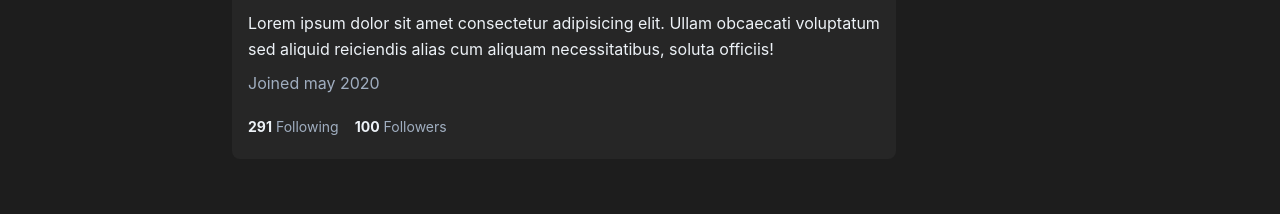
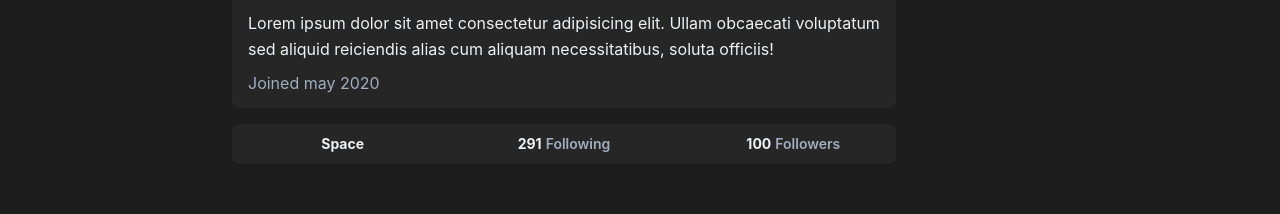
Before and after one commit to azrayaal/spaces_frontend, a React (Vite) app: page /my-profile in a window 1280 px wide. Shown: the part 342-556 px from the top of the page. Built offline with nearby package versions, Linux system fonts and the light colour scheme; no server answers.

Commit message:
update content

```diff
--- a/src/App.tsx
+++ b/src/App.tsx
@@ -6,35 +6,18 @@ import MainContent from "./pages/home/content";
 import Register from "./pages/register";
 import RegisterFinal from "./pages/register/registerFinal";
 // import DetailContent from "./pages/detailcontent";
-import { useEffect, useState } from "react";
-import Cookies from "js-cookie";
-import { jwtDecode } from "jwt-decode";
-import { UserFromPayload } from "./datas/data-types";
 import EditProfile from "./pages/editProfile";
 import MyProfile from "./pages/myProfile";
 
 // import dotenv from "dotenv";
 
 function App() {
-  // dotenv.config();
-  const [dataUserLogin, setDataUserLogin] = useState<UserFromPayload>();
-  // console.log("data user dari APp", dataUserLogin);
-  useEffect(() => {
-    const token = Cookies.get("token");
-    if (token) {
-      const jwtToken = atob(token);
-      const payload: UserFromPayload = jwtDecode(jwtToken);
-      setDataUserLogin(payload.user);
-      console.log("data dari App", payload.user);
-    }
-  }, []);
-
   return (
     <>
       <Router>
         <Routes>
-          <Route path="/" element={<Home {...dataUserLogin} />}>
-            <Route index element={<MainContent {...dataUserLogin} />}></Route>
+          <Route path="/" element={<Home />}>
+            <Route index element={<MainContent />}></Route>
             {/* <Route path="/spaces/:id" element={<DetailContent />} /> */}
             <Route path="/my-profile" element={<MyProfile />} />
             <Route path="/edit-profile" element={<EditProfile />} />
--- a/src/components/content.tsx
+++ b/src/components/content.tsx
@@ -21,6 +21,8 @@ import { useEffect, useState } from "react";
 export default function ContentSpace(props: ContentSpaceProps) {
   const { avatar, profileName, userName, content, image_content, id } = props;
   const [openOpt, setOpenOpt] = useState<Boolean>(false);
+
+  const imgCLoud = `https://res.cloudinary.com/ddpo1vjim/image/upload/v1708243347/`;
 
   const openOption = () => {
     setOpenOpt(true);
@@ -114,12 +116,14 @@ export default function ContentSpace(props: ContentSpaceProps) {
             maxW={{ base: "56px", sm: "56px" }}
             minH={{ base: "56px", sm: "56px" }}
             maxH={{ base: "56px", sm: "56px" }}
-            // src={`https://res.cloudinary.com/ddpo1vjim/image/upload/v1707986444/${avatar}`}
-            src={`/`}
+            src={`${imgCLoud}${avatar}.jpg`}
           />
           <Stack>
             <CardBody w={480}>
-              <Link to={`/spaces/${id}`}>
+              <Link
+                to={`/spaces/${id}`}
+                style={{ color: "inherit", textDecoration: "none" }}
+              >
                 <Box>
                   <Flex>
                     <Center>
--- a/src/components/postInput.tsx
+++ b/src/components/postInput.tsx
@@ -14,8 +14,12 @@ import { RiImageAddFill } from "react-icons/ri";
 import { useEffect, useRef, useState } from "react";
 import { APIPOST } from "../libs/api";
 import { Cloudinary } from "cloudinary-core";
+import Cookies from "js-cookie";
+import { jwtDecode } from "jwt-decode";
+import { UserFromPayload } from "../datas/data-types";
 
-export default function PostInput(dataUserLogin: any) {
+export default function PostInput() {
+  const [dataUserLogin, setDataUserLogin] = useState<UserFromPayload>();
   const [isLogin, setIsLogIn] = useState<Boolean>(false);
   const [postImage, setPostImage] = useState<any>();
   const [postContent, setPostContent] = useState<string>("");
@@ -23,10 +27,8 @@ export default function PostInput(dataUserLogin: any) {
   const [imageUrl, setImageUrl] = useState<string>("");
   const textareaRef = useRef<HTMLTextAreaElement>(null);
 
-  console.log("dari input", dataUserLogin);
-
   const checkLogin = () => {
-    if (dataUserLogin.email) {
+    if (dataUserLogin?.email) {
       setIsLogIn(true);
     }
   };
@@ -36,7 +38,7 @@ export default function PostInput(dataUserLogin: any) {
       const data = {
         content: postContent,
         image: postImage,
-        userId: dataUserLogin.id,
+        userId: dataUserLogin?.id,
       };
       await APIPOST.post("spaces", data);
       console.log("data post", data);
@@ -57,12 +59,21 @@ export default function PostInput(dataUserLogin: any) {
       });
     }
 
-    if (dataUserLogin.profile_picture) {
+    if (dataUserLogin?.profile_picture) {
       const cl = new Cloudinary({ cloud_name: "ddpo1vjim" });
-      const url = cl.url(dataUserLogin.profile_picture);
+      const url = cl.url(dataUserLogin?.profile_picture);
+      console.log("url", url);
       setImageUrl(url);
     }
-  }, [dataUserLogin.profile_picture]);
+
+    const token = Cookies.get("token");
+    if (token) {
+      const jwtToken = atob(token);
+      const payload: UserFromPayload = jwtDecode(jwtToken);
+      setDataUserLogin(payload.user);
+      // console.log("", payload.user);
+    }
+  }, [dataUserLogin?.profile_picture]);
   return (
     <>
       {isLogin ? (
--- a/src/components/sideProfile.tsx
+++ b/src/components/sideProfile.tsx
@@ -8,17 +8,16 @@ import {
   Image,
   Text,
 } from "@chakra-ui/react";
-import { useState } from "react";
+import { useNavigate } from "react-router-dom";
+// import { UserFromPayload } from "../datas/data-types";
 
-export default function SideProfile(dataUserLogin: any) {
-  const [profilePict, setProfilePict] = useState(
-    `https://res.cloudinary.com/ddpo1vjim/image/upload/${dataUserLogin.profile_picture}`
-  );
-
-  // const dataUserLogiin = () => {
-  //   setloin(dataUserLogin);
-  // };
-
+export default function SideProfile(props: any) {
+  const { full_name, username, profile_description, profile_picture } = props;
+  const imgCLoud = `https://res.cloudinary.com/ddpo1vjim/image/upload/v1708243347/`;
+  const navigate = useNavigate();
+  const handleClick = () => {
+    navigate("/my-profile");
+  };
   return (
     <Box m={4}>
       <Card bg="mainBg.200" borderRadius="lg">
@@ -47,7 +46,7 @@ export default function SideProfile(dataUserLogin: any) {
                 w={14}
                 left={2}
                 maxW={{ base: "100%", sm: "200px" }}
-                src={`${profilePict}.jpg`}
+                src={`${imgCLoud}${profile_picture}.jpg`}
                 alt="Caffe Latte"
               />
             </Center>
@@ -57,19 +56,20 @@ export default function SideProfile(dataUserLogin: any) {
                 size="xs"
                 borderRadius="md"
                 float={"right"}
+                onClick={handleClick}
               >
-                Edit Profile
+                My Profile
               </Button>
             </Box>
           </Box>
           <Heading size="sm" mt={2}>
-            {dataUserLogin.full_name}
+            {full_name}
           </Heading>
           <Text fontSize="xs" color={"gray.400"}>
-            @{dataUserLogin.username}
+            @{username}
           </Text>
           <Text fontSize="sm" py={2}>
-            {dataUserLogin.profile_description}
+            {profile_description}
           </Text>
           <Box>
             <Flex>
--- a/src/pages/home/content/index.tsx
+++ b/src/pages/home/content/index.tsx
@@ -5,9 +5,8 @@ import { useEffect, useState } from "react";
 import { ContentTypes } from "../../../datas/data-types";
 import { API } from "../../../libs/api";
 
-export default function MainContent(dataUserLogin: any) {
+export default function MainContent() {
   const [content, setContent] = useState([]);
-  console.log("dari content", dataUserLogin);
 
   const getContent = async () => {
     try {
@@ -27,7 +26,7 @@ export default function MainContent(dataUserLogin: any) {
 
   return (
     <>
-      <PostInput {...dataUserLogin} />
+      <PostInput />
 
       <Center></Center>
       {/* content */}
--- a/src/pages/home/index.tsx
+++ b/src/pages/home/index.tsx
@@ -59,7 +59,7 @@ export default function Home(dataUserLogin: any) {
             <Outlet />
           </Box>
           <Box w={"30%"} h={"610px"} position={"sticky"} top={0}>
-            <ProfileNSuggest {...dataUserLogin} />
+            <ProfileNSuggest />
           </Box>
         </Flex>
       </Box>
--- a/src/pages/home/profileNsuggest/index.tsx
+++ b/src/pages/home/profileNsuggest/index.tsx
@@ -4,19 +4,14 @@ import SideProfile from "../../../components/sideProfile";
 import { useEffect, useState } from "react";
 import SideProfileNotLogin from "../../../components/sideProfileNotLogin";
 import { API } from "../../../libs/api";
-import { SuggestionTypes } from "../../../datas/data-types";
+import { SuggestionTypes, UserFromPayload } from "../../../datas/data-types";
+import Cookies from "js-cookie";
+import { jwtDecode } from "jwt-decode";
 
-export default function ProfileNSuggest(dataUserLogin: any) {
+export default function ProfileNSuggest() {
+  const [dataUserLogin, setDataUserLogin] = useState<any>();
   const [isLogin, setIsLogin] = useState<boolean>(false);
   const [suggestData, setSuggestData] = useState([]);
-
-  const checkLogin = () => {
-    if (dataUserLogin.email) {
-      setIsLogin(true);
-    }
-  };
-
-  console.log(isLogin);
 
   const suggestAPI = async () => {
     try {
@@ -28,15 +23,34 @@ export default function ProfileNSuggest(dataUserLogin: any) {
       );
     }
   };
+
   useEffect(() => {
+    const token = Cookies.get("token");
+    const checkLogin = () => {
+      if (token) {
+        setIsLogin(true);
+      }
+    };
+    if (token) {
+      const jwtToken = atob(token);
+      const payload: UserFromPayload = jwtDecode(jwtToken);
+      setDataUserLogin(payload.user);
+      console.log("profile suggest", payload.user);
+    }
+
+    checkLogin();
     suggestAPI();
-    checkLogin();
   }, []);
   return (
     <>
       {isLogin ? (
         <>
-          <SideProfile {...dataUserLogin} />
+          <SideProfile
+            full_name={dataUserLogin?.full_name}
+            username={dataUserLogin?.username}
+            profile_description={dataUserLogin?.profile_description}
+            profile_picture={dataUserLogin?.profile_picture}
+          />
           <Box m={4}>
             <Card color="gray.100" bg="mainBg.200">
               <Heading size="sm" mt={3} ml={3}>
--- a/src/pages/myProfile/index.tsx
+++ b/src/pages/myProfile/index.tsx
@@ -7,8 +7,9 @@ import {
   Button,
   Flex,
   Text,
+  Grid,
+  GridItem,
 } from "@chakra-ui/react";
-import React from "react";
 import { useNavigate } from "react-router-dom";
 
 export default function MyProfile() {
@@ -18,6 +19,7 @@ export default function MyProfile() {
   };
   return (
     // <Box pb={4}>
+    <>
       <Box bg="mainBg.200" borderRadius="lg">
         <Image
           mt={4}
@@ -72,11 +74,57 @@ export default function MyProfile() {
             obcaecati voluptatum sed aliquid reiciendis alias cum aliquam
             necessitatibus, soluta officiis!
           </Text>
-        <Text fontSize="md" color={"gray.400"}>
+          <Text fontSize="md" color={"gray.400"} pb={3}>
             Joined may 2020
           </Text>
-        <Box py={3}>
-          <Flex>
+        </Box>
+      </Box>
+
+      <Card bg="mainBg.200" borderRadius="lg" color={"gray.100"}>
+        <Grid
+          h="100%"
+          // pos={"fixed"}
+          templateColumns="repeat(6, 1fr)"
+          position={"relative"}
+          mb={{ base: "50px", md: "0px" }}
+        >
+          <GridItem colSpan={{ base: 0, md: 2 }}>
+            <Button
+              bg="mainBg.200"
+              // outlineColor={"mainBg.200"}
+              w={"100%"}
+              borderLeftRadius={"lg"}
+              borderRightRadius={"none"}
+              color={"gray.100"}
+              _hover={{ bg: "teal" }}
+              _active={{ bg: "teal" }}
+              _focus={{ outline: "none" }}
+              border="none"
+              outline={"none"}
+            >
+              <Center>
+                {/* <Box> */}
+                <Text fontSize="sm" py={2} as="b">
+                  Space
+                </Text>
+                {/* </Box> */}
+              </Center>
+            </Button>
+          </GridItem>
+          <GridItem colSpan={{ base: 0, md: 2 }}>
+            <Button
+              bg="mainBg.200"
+              // outlineColor={"mainBg.200"}
+              w={"100%"}
+              borderRadius={"none"}
+              color={"gray.100"}
+              _hover={{ bg: "teal" }}
+              _active={{ bg: "teal" }}
+              _focus={{ outline: "none" }}
+              border="none"
+              outline={"none"}
+            >
+              <Center>
                 <Box>
                   <Flex>
                     <Text fontSize="sm" py={2} as="b">
@@ -87,6 +135,24 @@ export default function MyProfile() {
                     </Text>
                   </Flex>
                 </Box>
+              </Center>
+            </Button>
+          </GridItem>
+          <GridItem colSpan={{ base: 0, md: 2 }}>
+            <Button
+              bg="mainBg.200"
+              // outlineColor={"mainBg.200"}
+              w={"100%"}
+              borderLeftRadius={"none"}
+              borderRightRadius={"lg"}
+              color={"gray.100"}
+              _hover={{ bg: "teal" }}
+              _active={{ bg: "teal" }}
+              _focus={{ outline: "none" }}
+              border="none"
+              outline={"none"}
+            >
+              <Center>
                 <Box>
                   <Flex pl={4}>
                     <Text fontSize="sm" py={2} as="b">
@@ -97,10 +163,12 @@ export default function MyProfile() {
                     </Text>
                   </Flex>
                 </Box>
-          </Flex>
-        </Box>
-      </Box>
-    </Box>
+              </Center>
+            </Button>
+          </GridItem>
+        </Grid>
+      </Card>
+    </>
     // </Box>
   );
 }
```
Also changed, not shown: src/datas/data-types.tsx (+8 -0 lines). Lines whose indentation alone changed are shown as unchanged.
